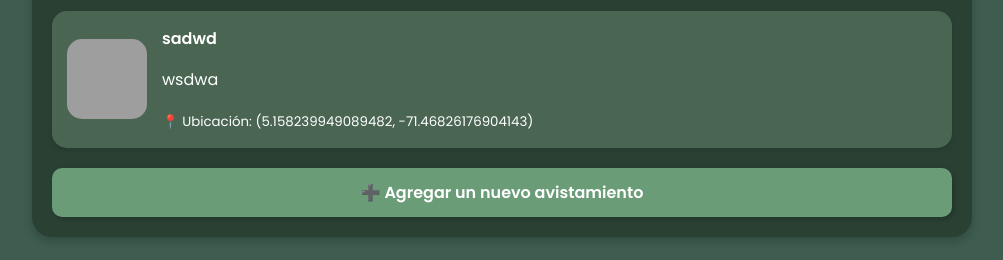
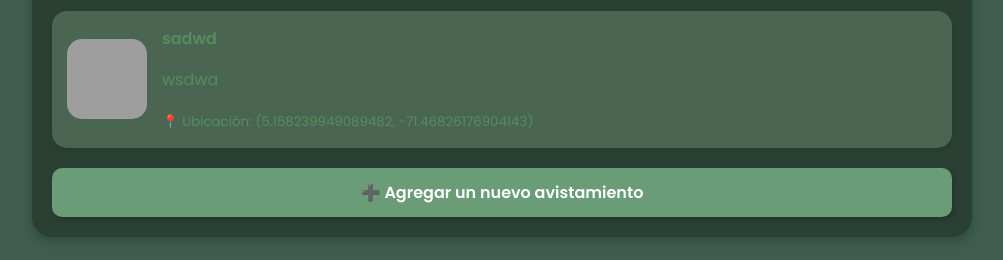
Before and after one commit to MariamGutierrez/Colibri_project, a Django app: page /avistamientos/ in a window 1280 px wide. Shown: the part 540-800 px from the top of the page, without its empty margins (138-1141 px from the left). Run offline with Django 5.2, Linux system fonts and the light colour scheme; data comes from the database, SQL or seed files in the repository; grey boxes are pictures that could not be loaded.

Commit message:
Cambio de color

```diff
--- a/colibri/avistamientos/templates/avistamientos/lista.html
+++ b/colibri/avistamientos/templates/avistamientos/lista.html
@@ -10,7 +10,7 @@
         body {
             font-family: 'Poppins', sans-serif;
             background-color: #3E5C50;
-            color: white;
+            color: rgb(85, 141, 93);
             margin: 0;
             padding: 20px;
         }
```
